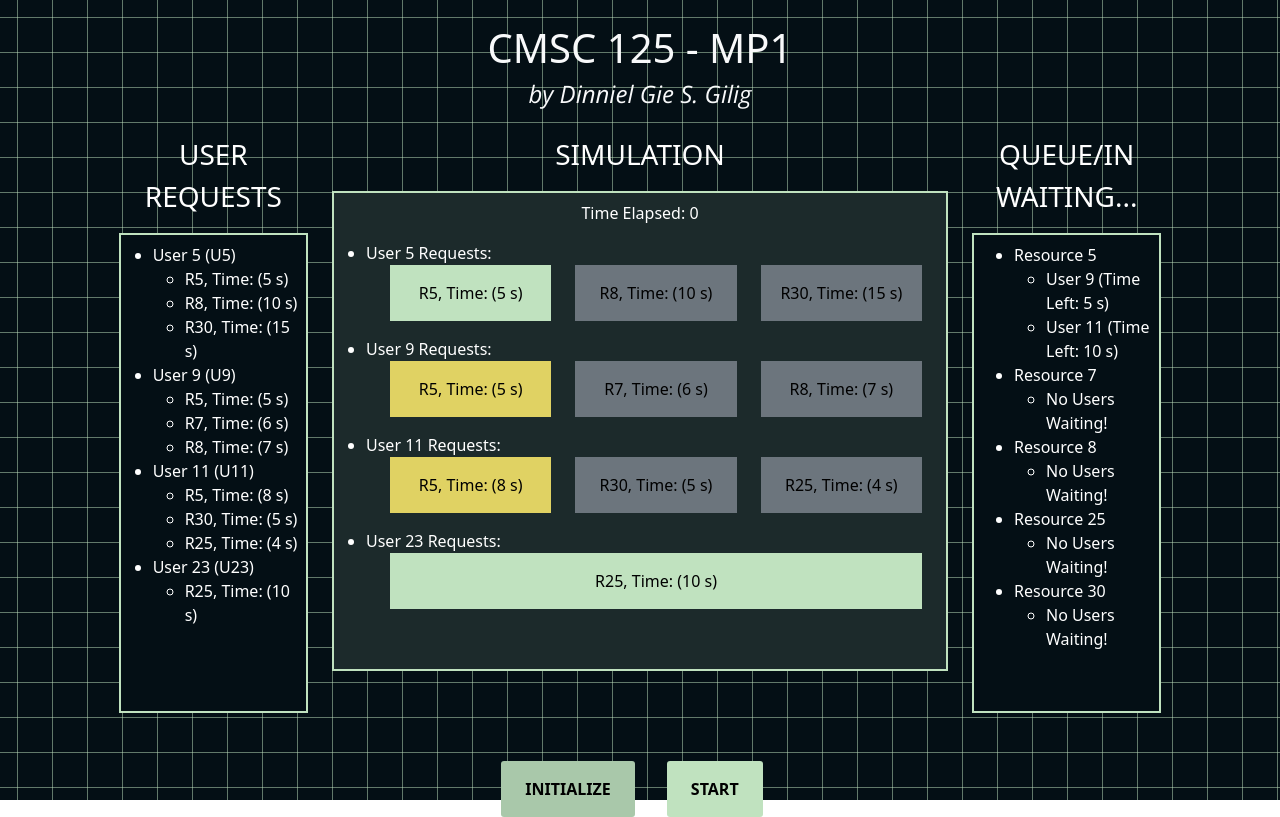
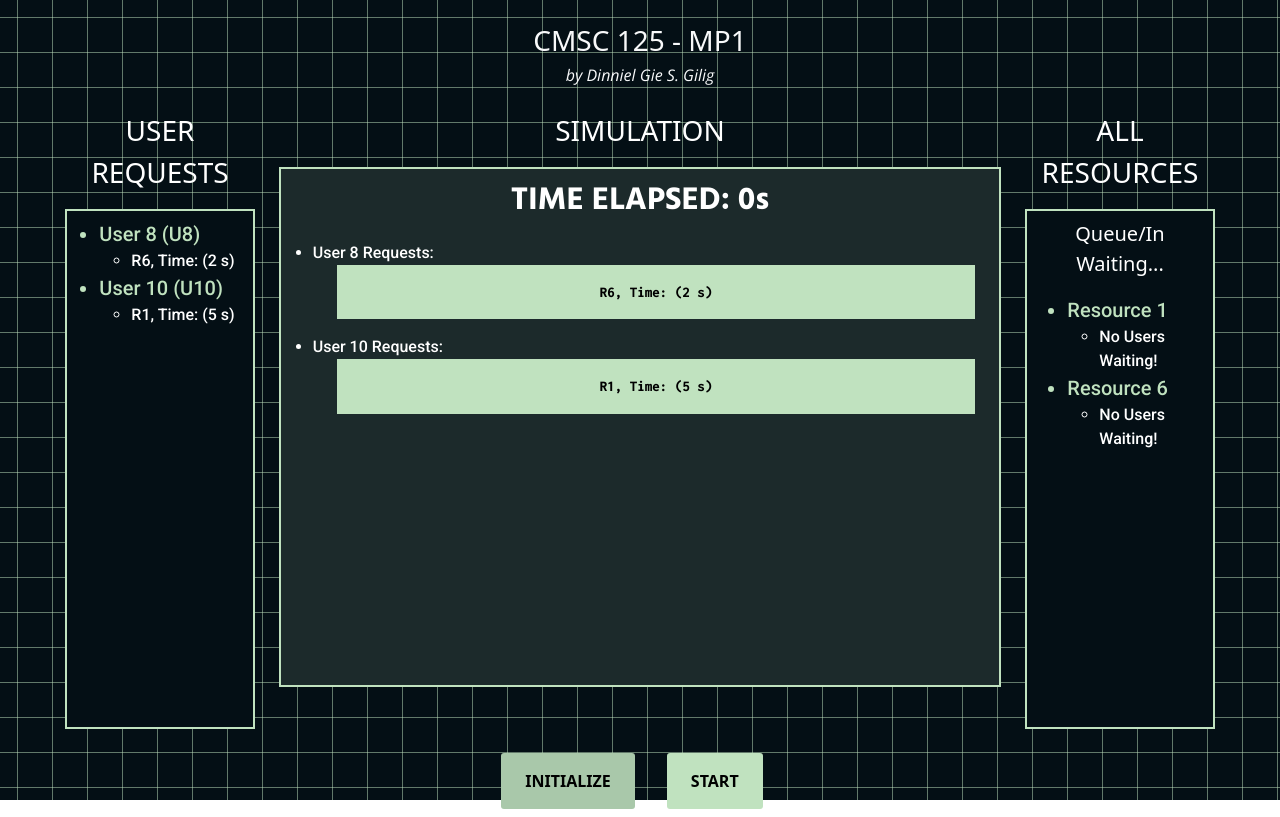
Before and after one commit to matanglawin26/CMSC_125_MP1, a React (Create React App) app: page / in a window 1280 px wide. Both pictures are taken after a click on the button "INITIALIZE". Built offline with nearby package versions, Linux system fonts and the light colour scheme.

Commit message:
updated app

```diff
--- a/src/App.css
+++ b/src/App.css
@@ -1,5 +1,10 @@
 p, ul, li{
   color:white;
+}
+
+li{
+  font-family: 'Roboto', sans-serif;
+  font-size: 16px;
 }
 
 .main-container{
@@ -15,7 +20,7 @@ p, ul, li{
 }
 
 .container-height {
-  height: 60vh;
+  height: 65vh;
   overflow-y: scroll;
 }
 
@@ -24,7 +29,9 @@ p, ul, li{
 }
 
 .sim-box{
-  overflow: scroll !important;
+  /* overflow-x: scroll !important; */
+  overflow-y: scroll !important;
+  height: 65vh;
 }
 
 .sim-button{
@@ -58,6 +65,28 @@ p, ul, li{
   margin-left: 0.5rem !important;
 }
 
+.res-info{
+  font-family: 'Inconsolata', monospace;
+  font-size: 15px;
+}
+
+.process-done{
+  font-family: 'Poppins', sans-serif;
+}
+
+.time-elapsed{
+  font-family: 'Hind', sans-serif;
+}
+
+.sim-button-2:disabled{
+  background-color: #334440;
+  color:rgb(158, 157, 157);
+}
+
+.av-res{
+  font-size: 20px;
+}
+
 @media (prefers-reduced-motion: no-preference) {
   .App-logo {
     animation: App-logo-spin infinite 20s linear;
--- a/src/App.js
+++ b/src/App.js
@@ -12,22 +12,19 @@ import QueueList from './components/QueueList';
 
 function App() {
   const [isInitdisabled, setIsInitDisabled] = useState(false);
-  const [isStartdisabled, setIsStartDisabled] = useState(true);
-  const [isStopdisabled, setIsStopDisabled] = useState(true);
+  const [isStartDisabled, setIsStartDisabled] = useState(false);
+  const [isExecuting, setIsExecuting] = useState(false);
   const [userReqlist, setUserReqList] = useState({});
   const [init, setInit] = useState(false);
   const [userNum, setUserNum] = useState(0);
   const [resourceNum, setResourceNum] = useState(0);
   const [availableRes, setAvailableRes] = useState([]);
   const [userList, setUserList] = useState([]);
-  const [initialData, setInitialData] = useState([])
   const [users, setUsers] = useState([]);
   const [sim, setSim] = useState(null);
   const [timeElapsed, setTimeElapsed] = useState(0);
-  const [stop, setStop] = useState(false);
   const [queue, setQueue] = useState([])
   const [isComplete, setIsComplete] = useState(false);
-  const [simStatus, setSimStatus] = useState([]);
   // const userNum = 5;
   // const userNum = Math.floor(Math.random() * 10) + 1;
   // const userNum = Math.floor(Math.random() * 30) + 1;
@@ -49,8 +46,8 @@ function App() {
   // console.log('user: ', users);
 
   useEffect(() => {
-    // setAvailableRes(uniqueList(resourceNum));
-    // setUserList(uniqueList(userNum));
+    setAvailableRes(uniqueList(resourceNum));
+    setUserList(uniqueList(userNum));
 
     // setUserNum(Math.floor(Math.random() * 10) + 1);
     // setResourceNum(Math.floor(Math.random() * 10) + 1);
@@ -63,8 +60,6 @@ function App() {
     if(userList && availableRes){
       console.log("\n\nEVER CHANGING MOFO\n\n")
       const userArr = userArray(userList, availableRes);
-      const userInit = userArray(userList, availableRes);
-      setInitialData(userInit);
       setUsers(userArr);
     }
   },[availableRes, userList])
@@ -79,8 +74,7 @@ function App() {
   useEffect(() => {
     if (sim) {
       setTimeElapsed(sim.time());
-      setQueue(sim.queue())
-      setSimStatus(sim.status());
+      setQueue(sim.queue());
     }
   }, [sim]);
 
@@ -88,12 +82,13 @@ function App() {
     e.preventDefault();
     setInit(!init);
     setIsStartDisabled(false);
-    setUserNum(5);
-    setAvailableRes([5, 7, 8, 25, 30]);
-    setUserList([5, 9, 11, 23]);
     setIsComplete(false);
-    // setUserNum(Math.floor(Math.random() * 10) + 1);
-    // setResourceNum(Math.floor(Math.random() * 10) + 1);
+
+    // setUserNum(5);
+    // setAvailableRes([5, 7, 8, 25, 30]);
+    // setUserList([5, 9, 11, 23]);
+    setUserNum(Math.floor(Math.random() * 10) + 1);
+    setResourceNum(Math.floor(Math.random() * 10) + 1);
     // setUsers(userArray(userList, availableRes));
     // setSim(simulation);
   }
@@ -105,10 +100,10 @@ function App() {
   // console.log("SIM PROCESS(): ",typeof sim.process())
   const handleStart = (e) => {
     e.preventDefault();
-    // setIsStartDisabled(true);
+    setIsStartDisabled(true);
     // setIsInitDisabled(true);
-    setIsStopDisabled(false);
     setIsComplete(false);
+    setIsExecuting(true);
     // setInitialData(users);
     console.log("USER LIST:",userList);
     console.log("AVAILABLE RES:",availableRes);
@@ -186,7 +181,7 @@ function App() {
         for (let [userId, res] of Object.entries(sim.process())) {
           // if(res.id === 30)
             console.log("RES ID:", res.id, "TIME: ",res.time());
-          res.decrement();
+            res.decrement();
           if (res.isDone()) {
               // console.log("USER ID: ", userId, "TYPE OF: ", typeof userId);
               // userId = parseInt(userId);
@@ -196,16 +191,19 @@ function App() {
               // currUser.dumpReq();
               sim.initialize(users);
               // res.decrement();
+          }else{
+            // res.decrement();
           }
         }
         console.log("SIM QUEUE: ", sim.queue());
         sim.timeUp();
         // alert();
-        sim.status();
+        // sim.status
         setTimeElapsed(sim.time());
       } else {
         clearInterval(intervalId);
         setIsComplete(true);
+        setIsExecuting(false);
         return;
       }
     }, 1000);
@@ -215,44 +213,49 @@ function App() {
     <div className="App">
       <div className='container-fluid'>
         <div className='container text-center my-4'>
-          <p className="h1 text-light">
+          <p className="h3 text-light">
             CMSC 125 - MP1
           </p>
-          <p className="h4 text-light made-by">
+          <p className="h6 text-light made-by">
             by Dinniel Gie S. Gilig
           </p>
         </div>
 
-        <div className="row justify-content-center gx-4">
+        <div className="row justify-content-center gx-4 mb-4">
           <div className="col col-2">
             <p className='text-center text-uppercase fs-3'>User Requests</p>
             <div className='py-2 bg-1 container-height box-outline'>
-                <UserList data={initialData}/>
+                <UserList data={users}/>
             </div>
           </div>
-          <div className="col col-6">
+          <div className="col col-7">
             <p className='text-center text-uppercase fs-3'>Simulation</p>
-            <div className='py-2 bg-2 container-height box-outline sim-box'>
-                {sim && <p className='text-center'>Time Elapsed: {timeElapsed}</p>
+            <div className='py-2 bg-2 box-outline sim-box'>
+                {sim && <p className='text-center fs-2 text-uppercase time-elapsed'>Time Elapsed: <span className='text-lowercase'>{timeElapsed}s</span></p>
                 }
-                <SimDisplay data={users} status={simStatus} />
-                {isComplete && <p className='text-center'>ALL PROCESSES DONE!</p>}
+                <SimDisplay data={users} />
             </div>
           </div>
           <div className="col col-2">
-            <p className='text-center text-uppercase fs-3'>Queue/In Waiting...</p>
+            <p className='text-center text-uppercase fs-3'>All Resources</p>
             <div className='p-2 bg-1 container-height box-outline'>
+                <p className='text-center fs-5'>Queue/In Waiting...</p>
                 <QueueList data={queue} />
-                {/* {queue && <QueueList data={queue} />} */}
             </div>
           </div>
         </div>
 
-        <div className="d-flex flex-row justify-content-center mt-5">
+        {isComplete &&
+        <p className='mt-2 text-center process-done fs-1'>ALL PROCESSES DONE!</p>
+        }
+        {isExecuting ?
+          <p className='mt-2 text-center process-done fs-1'>EXECUTING...</p>
+          : isStartDisabled ? null :
+          <div className="d-flex flex-row justify-content-center">
           <button className='sim-button sim-button-1' type="button" disabled={isInitdisabled} onClick={handleInit}>Initialize</button>
-          <button className='sim-button sim-button-2' type="button" disabled={isStartdisabled} onClick={handleStart}>Start</button>
+          <button className='sim-button sim-button-2' type="button" disabled={isStartDisabled} onClick={handleStart}>Start</button>
           {/* <button className='sim-button bg-danger sim-button-3' type="button" disabled={isStopdisabled} onClick={() => setStop(true)}>Stop</button> */}
-        </div>
+        </div>}
       </div>
       <Background />
     </div>
--- a/src/classes/Queue.js
+++ b/src/classes/Queue.js
@@ -22,7 +22,7 @@ class Queue {
             waitTime += req.time();
             waitTime += user.currReq().time();
         } else {
-            for (let [userId, res] of Object.entries(currProcess)) {
+            for (let [_, res] of Object.entries(currProcess)) {
                 if (currRes.id == res.id) {
                     waitTime += res.time();
                 }
@@ -49,7 +49,7 @@ class Queue {
     update() {
         for (let users of Object.values(this.__queue)) {
             for (let { req } of users) {
-                req.decrement()
+                if (req.time() > 0) req.decrement()
             }
         }
     }
--- a/src/classes/Resource.js
+++ b/src/classes/Resource.js
@@ -2,6 +2,7 @@ class Resource {
   constructor(id, time) {
     this.id = id;
     this.__time = time;
+    this.__initialTime = time;
     this.__isWaiting = false;
     this.__isExecuting = false;
   }
@@ -15,7 +16,10 @@ class Resource {
   }
 
   isDone() {
-    return this.__time <= 0;
+    const result = this.__time <= 0;
+    if(result) this.__time = 0;
+    // return result;
+    return result;
   }
 
   setIsWaiting(bool){
@@ -34,8 +38,9 @@ class Resource {
     return this.__isExecuting;
   }
 
-  toString() {
-    return `R${this.id}, Time: (${this.__time} s)`;
+  toString(flag = false) {
+    if(flag) return `R${this.id}, Time: (${this.__initialTime} s)`;
+    return this.__isWaiting ? `Waiting for R${this.id}` : `R${this.id}, Time: (${this.__time} s)` ;
   }
 }
 
--- a/src/classes/Simulation.js
+++ b/src/classes/Simulation.js
@@ -14,16 +14,17 @@ class Simulation {
       if (!user.isComplete()) {
         let currUserReq = user.currReq();
         if (!this.inProcess(currUserReq, user)) {
-          currUserReq.setIsWaiting(false);
-          this.delete(currUserReq, user);
-          this.addProcess(user.id, currUserReq);
+          if(this.isNext(currUserReq.id, user)) {
+            currUserReq.setIsWaiting(false);
+            this.delete(currUserReq, user);
+            this.addProcess(user.id, currUserReq);
+          }
         } else if (!this.__queue.inQueue(user)) {
           currUserReq.setIsWaiting(true);
           this.addQueue(currUserReq, user);
         }
       }
     }
-    console.log("THIS PROCESS: ", this.__process)
   }
 
   time() {
@@ -40,6 +41,15 @@ class Simulation {
 
   process() {
     return this.__process;
+  }
+
+  isNext(reqId, nextUser){
+    const currQueue = this.__queue.queue()[reqId];
+    if(currQueue.length){
+      const { user } = currQueue[0];
+      return user.id == nextUser.id
+    }
+    return true;
   }
 
   addQueue(currRes, currUser) {
--- a/src/components/QueueList.js
+++ b/src/components/QueueList.js
@@ -4,18 +4,17 @@ const QueueList = ({ data }) => {
   // console.log("DATA: ",JSON.stringify(data));
 
   const queueKeys = Object.keys(data);
-  const queueValues = Object.keys(data);
   // const key = Object.keys(data).__queue;
 
   const queueList = (key) => {
     return data[key].map(({user, req}, idx) => (
         <li key={idx}>
-           User {user.id} (Time Left: {req.time()} s)
+           User {user.id} (Waiting Time: {req.time()} s)
         </li>
     ))
   }
   const queue = queueKeys.map((key, index) => (
-    <li key={index}>
+    <li key={index} style={{color:'#C0E2BF', fontSize:'20px'}}>
       Resource {key}
       <ul>
         {data[key].length? queueList(key) : <li>No Users Waiting!</li>}
--- a/src/components/SimDisplay.js
+++ b/src/components/SimDisplay.js
@@ -4,18 +4,17 @@ const SimDisplay = ({ data }) => {
     const userArr = Object.values(data);
 
     const divStyles = (req) => {
-      if(req.isExecuting()){
+      if(req.isDone()){
         return {
-          backgroundColor: '#C0E2BF'
+          backgroundColor: '#040F15',
         }
       }else if(req.isWaiting()){
         return {
           backgroundColor: '#E0D263'
         }
-      }else if(req.isDone()){
+      }else if(req.isExecuting()){
         return {
-          backgroundColor: '#040F15',
-          color: 'white'
+          backgroundColor: '#C0E2BF'
         }
       }else{
         return {
@@ -25,21 +24,21 @@ const SimDisplay = ({ data }) => {
     }
 
     const pStyles = (req) => {
-      if(req.isExecuting()){
+      if(req.isDone()){
         return {
-          color: 'black'
+          color: 'white'
         }
       }else if(req.isWaiting()){
         return {
           color: 'black'
         }
-      }else if(req.isDone()){
+      }else if(req.isExecuting()){
         return {
-          color: 'white'
+          color: 'black'
         }
       }else{
         return {
-          color: 'black'
+          color: '#FAFAFA'
         }
       }
     }
@@ -49,7 +48,7 @@ const SimDisplay = ({ data }) => {
           (
             <div key={idx} className="col">
               <div className='p-3' style={divStyles(req)}>
-                <p className='text-center mb-0' style={pStyles(req)}>
+                <p className='text-center mb-0 res-info' style={pStyles(req)}>
                   {req.isDone() ? `R${req.id} Complete!`: req.toString()}
                   {/* - {req.isWaiting()? "WAITING" : "NOT WAITING"} */}
                 </p>
@@ -67,7 +66,7 @@ const SimDisplay = ({ data }) => {
         <li key={user.id} className='mb-3'>
           User {user.id} Requests:
           <div className="container px-4">
-            <div className="row gx-4">
+            <div className="row gx-4 gy-4">
               {reqList(user) }
               {/* {user.isComplete() ? "No Requests Left!" : reqList(user) } */}
 
--- a/src/components/UserList.js
+++ b/src/components/UserList.js
@@ -9,14 +9,14 @@ const UserList = ({ data }) => {
     return user.reqList().map((req, idx) =>
       (
         <li key={idx}>
-          {req.toString()}
+          {req.toString(true)}
         </li>
       )
     )
   }
 
   const userReq = userArr.map((user, index) => (
-    <li key={user.id}>
+    <li key={user.id} style={{color:'#C0E2BF', fontSize:'20px'}}>
       User {user.id} (U{user.id})
       <ul>
         {reqList(user)}
--- a/src/index.css
+++ b/src/index.css
@@ -1,5 +1,9 @@
 @import url('https://fonts.googleapis.com/css2?family=Poppins&display=swap');
 @import url('https://fonts.googleapis.com/css2?family=Open+Sans:ital,wght@1,300&display=swap');
+@import url('https://fonts.googleapis.com/css2?family=Roboto:wght@500&display=swap');
+@import url('https://fonts.googleapis.com/css2?family=Inconsolata:wght@800&display=swap');
+@import url('https://fonts.googleapis.com/css2?family=Poppins:wght@700&display=swap');
+@import url('https://fonts.googleapis.com/css2?family=Hind:wght@700&display=swap');
 
 body {
   margin: 0;
--- a/src/utils/helperFunctions.js
+++ b/src/utils/helperFunctions.js
@@ -26,17 +26,17 @@ export const uniqueList = (n, inList = null) => {
 export const userArray = (userList, res) => {
     let users = userList.map(user => new User(user));
 
-    if(userList.length > 0 ){
-        users[0].resRequest([new Resource(5, 5), new Resource(8, 10), new Resource(30, 15)]);
-        users[1].resRequest([new Resource(5, 5), new Resource(7, 6), new Resource(8, 7)]);
-        users[2].resRequest([new Resource(5, 8), new Resource(30, 5), new Resource(25, 4)]);
-        users[3].resRequest([new Resource(25, 10)]);
+    // if(userList.length > 0 ){
+    //     users[0].resRequest([new Resource(5, 5), new Resource(8, 10), new Resource(30, 15)]);
+    //     users[1].resRequest([new Resource(5, 5), new Resource(7, 6), new Resource(8, 7)]);
+    //     users[2].resRequest([new Resource(5, 8), new Resource(30, 5), new Resource(25, 4)]);
+    //     users[3].resRequest([new Resource(25, 10)]);
+    // }
+    for (let user of users) {
+        let reqNum = Math.floor(Math.random() * res.length) + 1;
+        let reqList = uniqueList(reqNum, res).map(id => new Resource(id, Math.floor(Math.random() * 10) + 1));
+        user.resRequest(reqList);
     }
-    // for (let user of users) {
-    //     let reqNum = Math.floor(Math.random() * res.length) + 1;
-    //     let reqList = uniqueList(reqNum, res).map(id => new Resource(id, Math.floor(Math.random() * 5) + 1));
-    //     user.resRequest(reqList);
-    // }
     return users;
 }
 
```
Also changed, not shown: src/App copy.js (deleted, +0 -143 lines).
